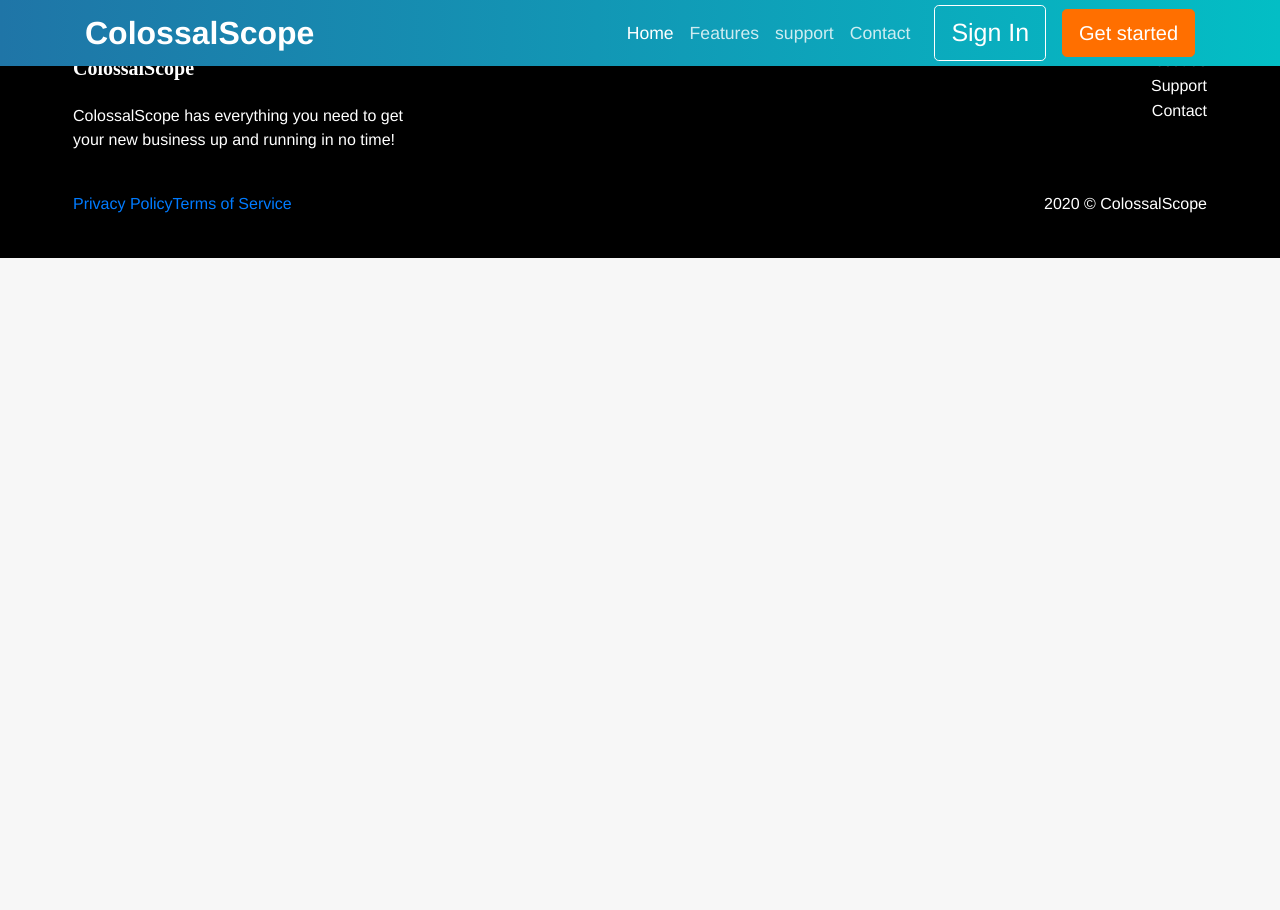
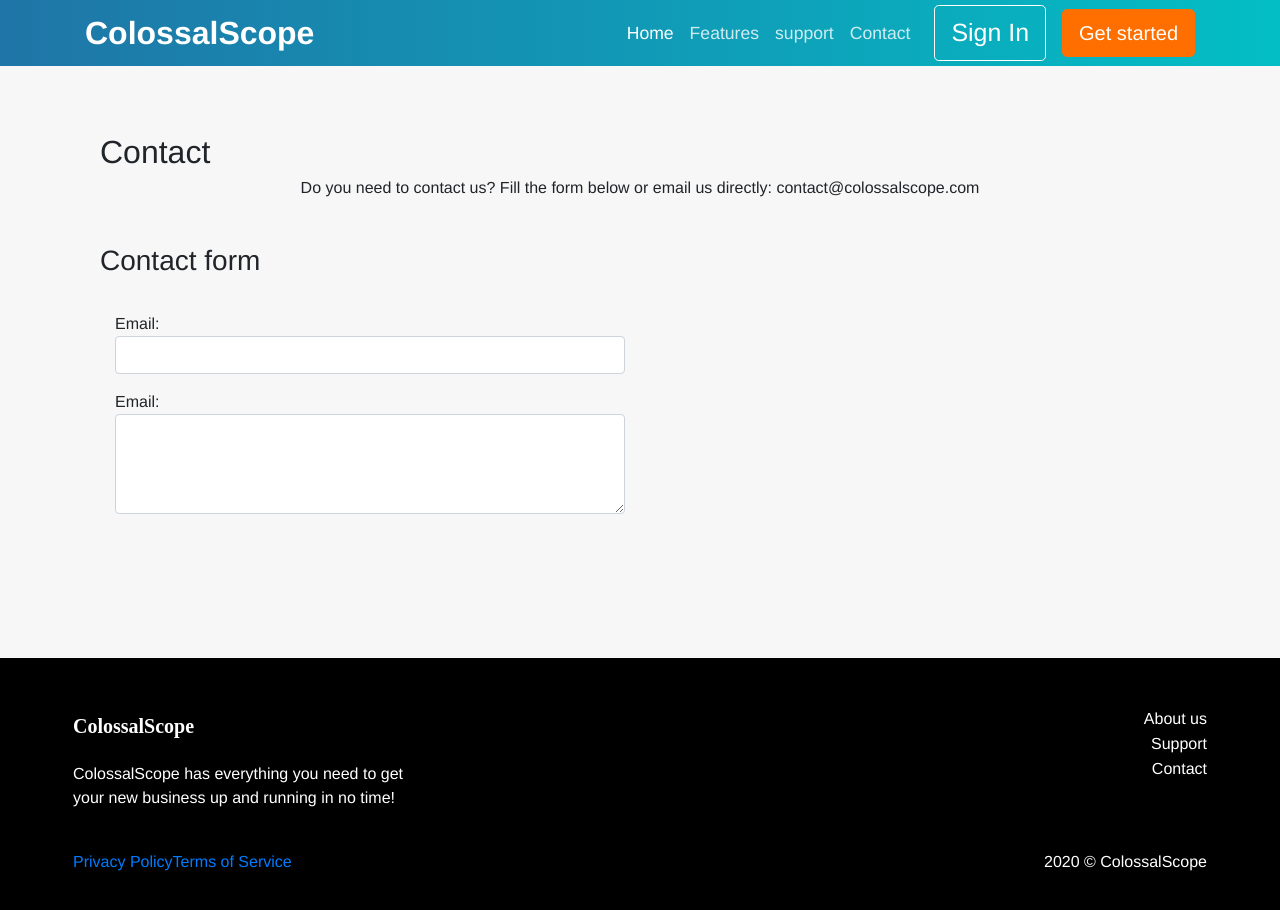
Before and after one commit to wawoyuanli/website, a Vue app: page /contact in a window 1280 px wide. Shown: the top 910 px of the page. Before the commit the page ends 800 px from the top, so only its background shows below. Built offline with nearby package versions, Linux system fonts and the light colour scheme.

Commit message:
contact update

```diff
--- a/src/views/contact/index.vue
+++ b/src/views/contact/index.vue
@@ -1,6 +1,54 @@
 <template>
   <div class="contact">
     <Nav />
+    <div class="content-section">
+      <div class="container">
+        <div class="row">
+          <div class="col-lg-12">
+            <div class="content" data-scrollview='true'>
+              <div class="container" data-animation='true' data-animation-type="fadeInDown">
+                <h2 class="content-title">Contact</h2>
+                <p class="text-center">
+                  Do you need to contact us? Fill the form below or email us directly: contact@colossalscope.com
+                </p>
+                <div class="row">
+                  <div class="col-md-12">
+                    <br/>
+                    <div class="TitanViewElement">
+                      <h3>Contact form</h3>
+                      <div class="row m-t-30">
+                        <div class="col-md-12">
+                          <div class="form-horizontal">
+                            <div class="form-group">
+                              <label class="control-label col-md-2">
+                                Email:
+                              </label>
+                              <div class="col-md-6">
+                                <input class="form-control">
+                              </div>
+                            </div>
+                            <div class="form-group">
+                              <label class="control-label col-md-2">
+                                Email:
+                              </label>
+                              <div class="col-md-6">
+                                <textarea class="form-control" rows="2"></textarea>
+                              </div>
+                            </div>
+
+                          </div>
+                        </div>
+                      </div>
+                    </div>
+                  </div>
+                </div>
+              </div>
+            </div>
+          </div>
+        </div>
+      </div>
+
+    </div>
     <Footer/>
   </div>
 </template>
@@ -11,11 +59,30 @@ export default {
   name: 'Contact',
   components: {
     Nav: Nav,
-        Footer:Footer
+    Footer: Footer
   },
 }
 </script>
 <style scoped lang="less">
 .contact {
+  .content-section {
+    padding: 8rem 0rem;
+    min-height: 75vh;
+    h2 {
+      font-size: 2rem;
+    }
+    p {
+      margin-bottom: 1rem;
+    }
+    h3 {
+      font-size: 1.75rem;
+    }
+    .m-t-30 {
+      margin-top: 30px !important;
+    }
+    textarea {
+      height: 100px;
+    }
+  }
 }
 </style>
```
Lines whose indentation alone changed are shown as unchanged.
